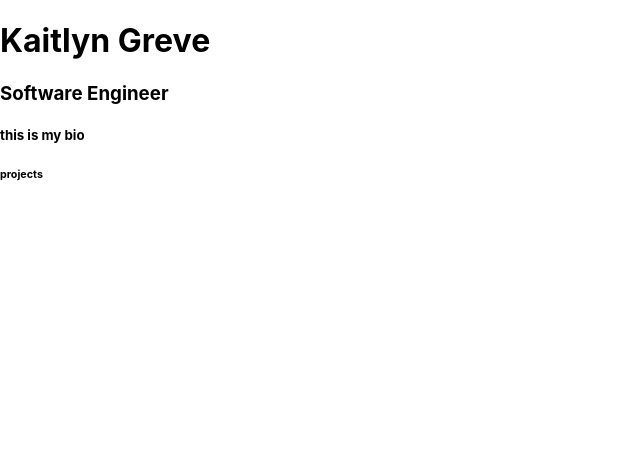
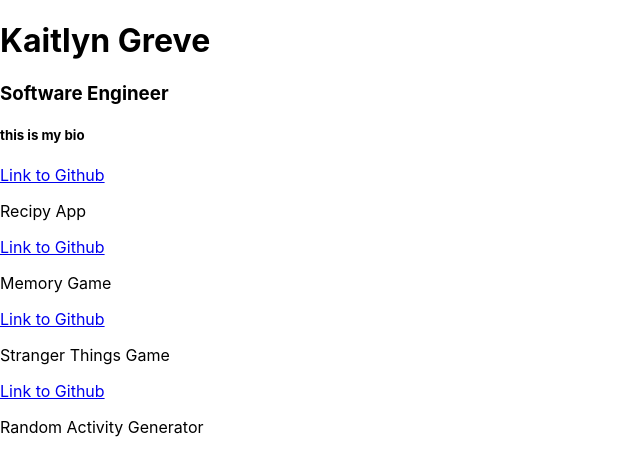
Before and after one commit to kaitlyngreve/my-portfolio, a React (Create React App) app: page / in a window 1280 px wide. Shown: the top 476 px of the page, without its empty margins (0-640 px from the left). Built offline with nearby package versions, Linux system fonts and the light colour scheme.

Commit message:
filled out some components

```diff
--- a/src/App.js
+++ b/src/App.js
@@ -2,10 +2,35 @@ import Header from './Header'
 import Projects from './Projects'
 
 function App() {
+
+  const projects = [
+    {
+      'github': 'https://github.com/kaitlyngreve/phase-5-capstone',
+      'image': 'url',
+      'description': 'Recipy App'
+    },
+    {
+      'github': 'https://github.com/murphy-mi/phase-2-project',
+      'image': 'url',
+      'description': 'Memory Game'
+    },
+    {
+      'github': 'https://github.com/kaitlyngreve/Phase-4-Stranger-Project',
+      'image': 'url',
+      'description': 'Stranger Things Game'
+    },
+    {
+      'github': 'https://github.com/kaitlyngreve/phase-1-project',
+      'image': 'url',
+      'description': 'Random Activity Generator'
+    }
+  ]
+
+
   return (
     <div className="App">
       <Header />
-      <Projects />
+      <Projects projects={projects} />
     </div>
   );
 }
--- /dev/null
+++ b/src/ProjectCard.js
@@ -0,0 +1,12 @@
+
+
+function ProjectCard({ project }) {
+    return (
+        <div className="Projects">
+            <a href={project.github} target='_blank'>Link to Github</a>
+            <p>{project.description}</p>
+        </div>
+    );
+}
+
+export default ProjectCard;
--- a/src/Projects.js
+++ b/src/Projects.js
@@ -1,9 +1,11 @@
+import ProjectCard from './ProjectCard'
 
-
-function Projects() {
+function Projects({ projects }) {
     return (
         <div className="Projects">
-            <h6>projects</h6>
+            {projects.map(project => {
+                return <ProjectCard project={project} key={project.github} />
+            })}
         </div>
     );
 }
```
